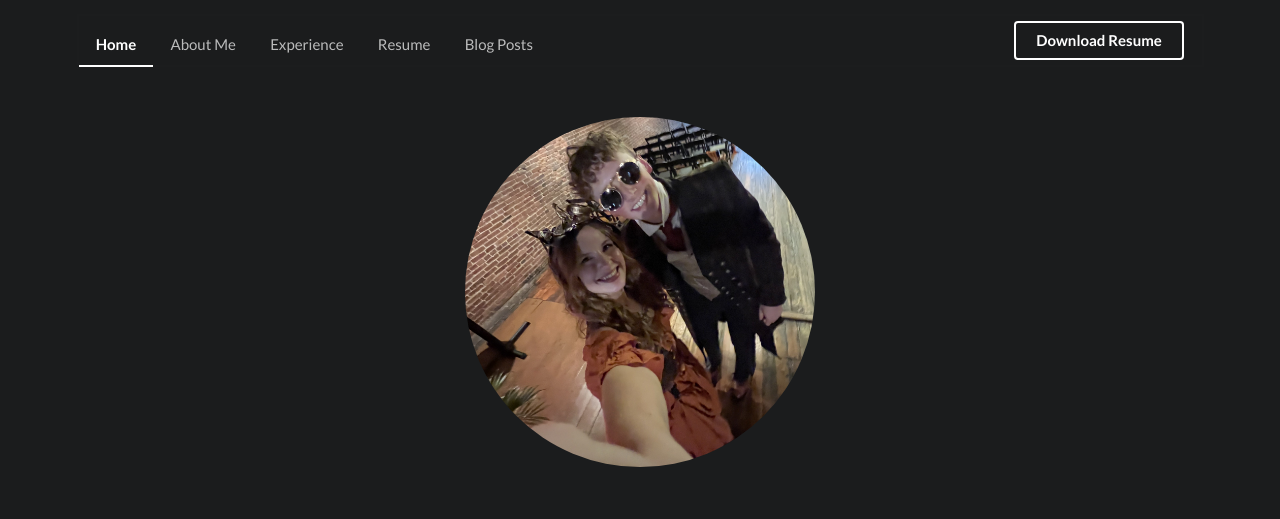
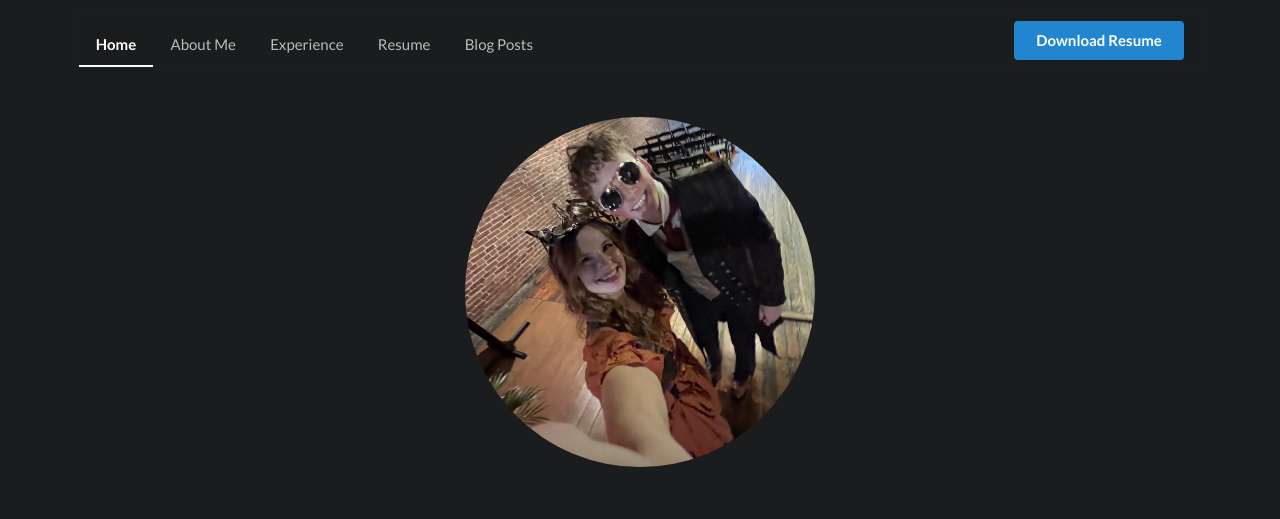
Before and after one commit to BernardZach/Personal-Website, a website built with Vite: page index.html in a window 1280 px wide. Shown: the top 519 px of the page. Built offline with nearby package versions, Linux system fonts and the light colour scheme.

Commit message:
clean navigation

```diff
--- a/src/scripts/components.js
+++ b/src/scripts/components.js
@@ -35,10 +35,10 @@ function loadFixedMenu() {
     return `
     <div class="ui large top fixed hidden menu">
         <div class="ui container">
-            <a href="/index.html" class="item">Home</a>
-            <a href="/index.html#about" class="item">About Me</a>
-            <a href="/index.html#experience" class="item">Experience</a>
-            <a href="/index.html#resume" class="item">Resume</a>
+            <a href="/" class="item">Home</a>
+            <a href="/#about" class="item">About Me</a>
+            <a href="/#experience" class="item">Experience</a>
+            <a href="/#resume" class="item">Resume</a>
             <a href="/blog" class="item">Blog Posts</a>
             <div class="right menu">
                 <div class="item">
@@ -53,13 +53,15 @@ function loadFixedMenu() {
 function loadSecondaryMenu() {
     return `
     <div class="ui large secondary inverted pointing menu">
-        <a href="/index.html" class="item">Home</a>
-        <a href="/index.html#about" class="item">About Me</a>
-        <a href="/index.html#experience" class="item">Experience</a>
-        <a href="/index.html#resume" class="item">Resume</a>
+        <a href="/" class="item">Home</a>
+        <a href="/#about" class="item">About Me</a>
+        <a href="/#experience" class="item">Experience</a>
+        <a href="/#resume" class="item">Resume</a>
         <a href="/blog" class="item">Blog Posts</a>
-        <div class="right item">
-            <a href="/static/ZachBernardResume.pdf" download class="ui inverted button">Download Resume</a>
+        <div class="right menu">
+            <div class="item">
+                <a href="/static/ZachBernardResume.pdf" download class="ui primary button">Download Resume</a>
+            </div>
         </div>
     </div>`;
 }
@@ -194,10 +196,10 @@ document.addEventListener('DOMContentLoaded', () => {
     // Load mobile menu content
     function loadMobileMenuContent() {
         mobileMenu.innerHTML = `
-            <a href="/index.html" class="item">Home</a>
-            <a href="/index.html#about" class="item">About Me</a>
-            <a href="/index.html#experience" class="item">Experience</a>
-            <a href="/index.html#resume" class="item">Resume</a>
+            <a href="/" class="item">Home</a>
+            <a href="/#about" class="item">About Me</a>
+            <a href="/#experience" class="item">Experience</a>
+            <a href="/#resume" class="item">Resume</a>
             <a href="/blog" class="item">Blog Posts</a>
             <a href="/static/ZachBernardResume.pdf" download>Download Resume</a>
         `;
```
Also changed, not shown: dist/blog-post1/index.html, dist/blog/index.html, dist/index.html, dist/static/components-C1Vi4X8d.js (deleted), dist/static/components-C3cQ2kLO.js (added).
